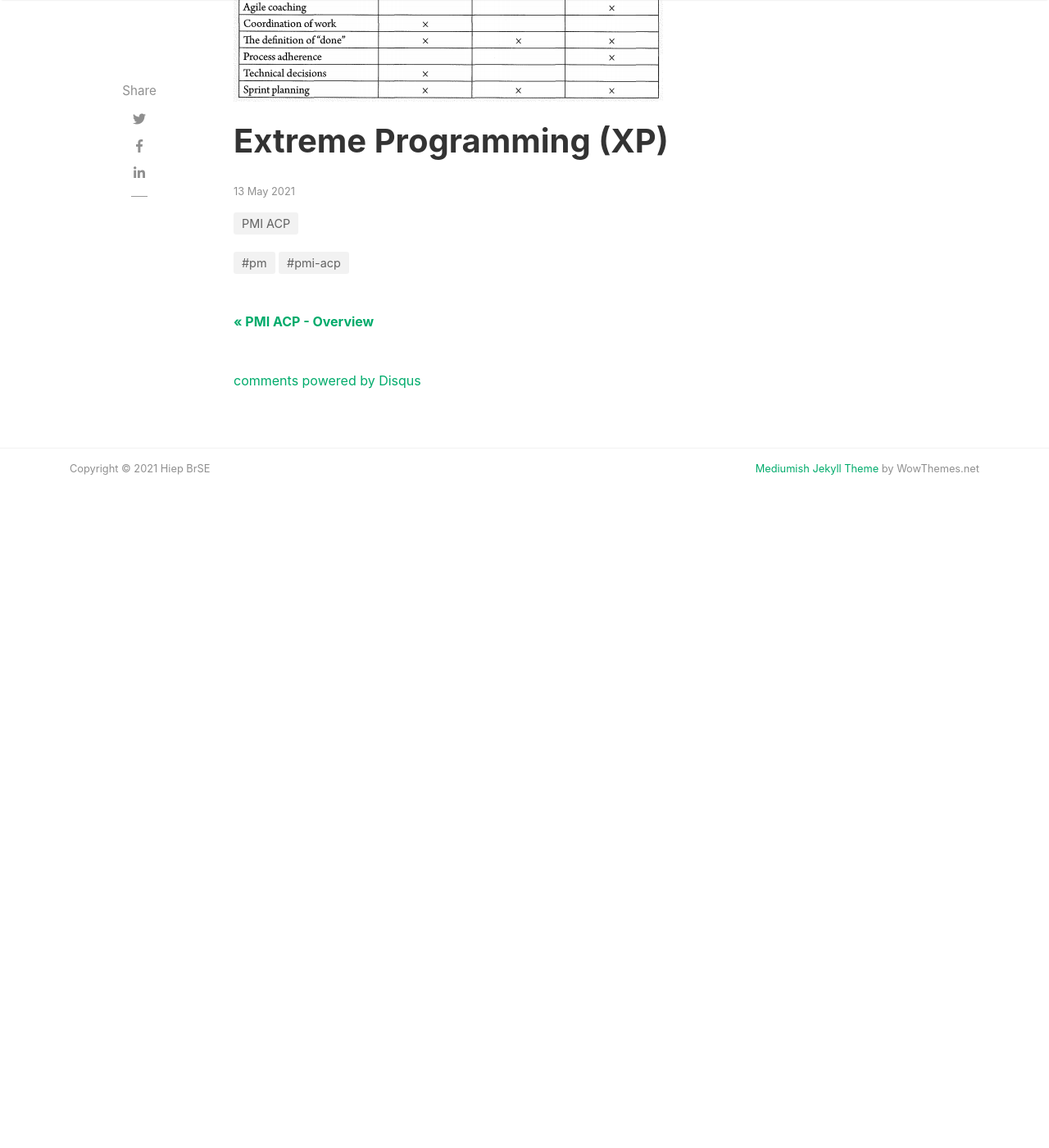
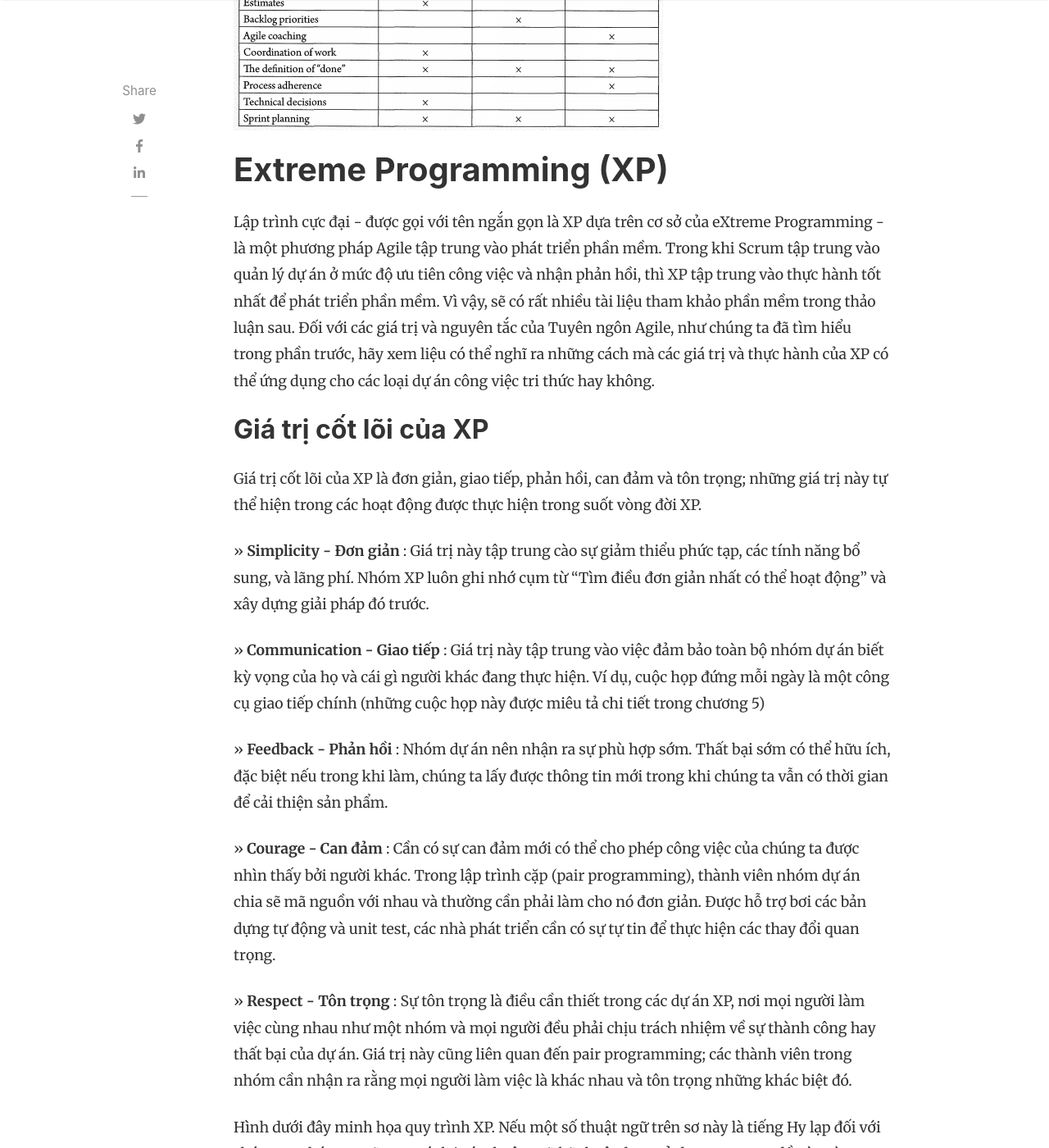
Before and after one commit to hiepvh1003/hiepvh1003.github.io, a Jekyll site: the page built from _posts/2021-05-13-pmiacp-chapter-1-agile-principles-mindset.md, in a window 1280 px wide and 1400 px high, scrolled down 41192 px. Shown: the whole window at 82% size. Built offline with Jekyll 4.4.1, drawn with Linux system fonts in a browser that asks for light colours; nearby versions of some CDN libraries; comment, search, counter and statistics services are not loaded; before the commit the page ends 41847 px from its top, so only the background shows below that; some of the changed text lies outside the part shown.

Commit message:
update list friend

```diff
--- a/_posts/2021-05-13-pmiacp-chapter-1-agile-principles-mindset.md
+++ b/_posts/2021-05-13-pmiacp-chapter-1-agile-principles-mindset.md
@@ -36,6 +36,7 @@ hidden: false
 | [　&#9;・　Các hoạt động Scrum (Sự kiện, lễ hội) ]({{ site.baseurl }}/pmiacp-chapter-1-agile-principles-mindset/#scrumActivities) |
 | [　&#9;・　Scrum artifacts - Hiện vật Scrum ]({{ site.baseurl }}/pmiacp-chapter-1-agile-principles-mindset/#scrumArtifact) |
 | [ Extreme Programming ]({{ site.baseurl }}/pmiacp-chapter-1-agile-principles-mindset/#xp) |
+| [  - Giá trị cốt lõi của XP ]({{ site.baseurl }}/pmiacp-chapter-1-agile-principles-mindset/#xpCoreValue) |
 
 <br/>
 {:#summary}
@@ -822,3 +823,26 @@ Sprint backlog là một tập hợp con của các hạng mục trong product b
 
 {:#xp}
 # Extreme Programming (XP)
+
+Lập trình cực đại - được gọi với tên ngắn gọn là XP dựa trên cơ sở của eXtreme Programming - là một phương pháp Agile tập trung vào phát triển phần mềm. Trong khi Scrum tập trung vào quản lý dự án ở mức độ ưu tiên công việc và nhận phản hồi, thì XP tập trung vào thực hành tốt nhất để phát triển phần mềm. Vì vậy, sẽ có rất nhiều tài liệu tham khảo phần mềm trong thảo luận sau. Đối với các giá trị và nguyên tắc của Tuyên ngôn Agile, như chúng ta đã tìm hiểu trong phần trước, hãy xem liệu có thể nghĩ ra những cách mà các giá trị và thực hành của XP có thể ứng dụng cho các loại dự án công việc tri thức hay không.
+
+{:#xpCoreValue}
+## Giá trị cốt lõi của XP
+
+Giá trị cốt lõi của XP là đơn giản, giao tiếp, phản hồi, can đảm và tôn trọng; những giá trị này tự thể hiện trong các hoạt động được thực hiện trong suốt vòng đời XP.
+
+» **Simplicity - Đơn giản** : Giá trị này tập trung cào sự giảm thiểu phức tạp, các tính năng bổ sung, và lãng phí. Nhóm XP luôn ghi nhớ cụm từ "Tìm điều đơn giản nhất có thể hoạt động" và xây dựng giải pháp đó trước.
+
+» **Communication - Giao tiếp** : Giá trị này tập trung vào việc đảm bảo toàn bộ nhóm dự án biết kỳ vọng của họ và cái gì người khác đang thực hiện. Ví dụ, cuộc họp đứng mỗi ngày là một công cụ giao tiếp chính (những cuộc họp này được miêu tả chi tiết trong chương 5)
+
+» **Feedback - Phản hồi** : Nhóm dự án nên nhận ra sự phù hợp sớm. Thất bại sớm có thể hữu ích, đặc biệt nếu trong khi làm, chúng ta lấy được thông tin mới trong khi chúng ta vẫn có thời gian để cải thiện sản phẩm.
+
+» **Courage - Can đảm** : Cần có sự can đảm mới có thể cho phép công việc của chúng ta được nhìn thấy bởi người khác. Trong lập trình cặp (pair programming), thành viên nhóm dự án chia sẽ mã nguồn với nhau và thường cần phải làm cho nó đơn giản. Được hỗ trợ bơi các bản dựng tự động và unit test, các nhà phát triển cần có sự tự tin để thực hiện các thay đổi quan trọng.
+
+» **Respect - Tôn trọng** : Sự tôn trọng là điều cần thiết trong các dự án XP, nơi mọi người làm việc cùng nhau như một nhóm và mọi người đều phải chịu trách nhiệm về sự thành công hay thất bại của dự án. Giá trị này cũng liên quan đến pair programming; các thành viên trong nhóm cần nhận ra rằng mọi người làm việc là khác nhau và tôn trọng những khác biệt đó.
+
+Hình dưới đây minh họa quy trình XP. Nếu một số thuật ngữ trên sơ này là tiếng Hy lạp đối với chúng ta; chúng ta sẽ xem xét lại các thuật ngữ kỹ thuật được sử dụng trong sơ đồ này và trong phần thảo luận về XP sẽ chi tiết hơn trong chương sau.
+
+![xpprocess]({{ site.baseurl }}/assets/images/xpprocess.png)
+
+Như thể hiện trong mô hình, nhóm dự án XP sử dụng yêu cầu nhẹ nhàng gọi là "User stories" để lên kế hoạch cho hoàn thành sản phẩm và các vòng lặp. Các vòng la
--- a/assets/css/screen.css
+++ b/assets/css/screen.css
@@ -910,6 +910,7 @@ table, table th, table td {
 
 #tblContent {
     width: 100%;
+    border: 1px dotted !important;
 }
 
 #tblContent th, #tblContent td {
```
Also changed, not shown: _posts/2021-04-26-friends-list.md (+1 -1 lines), assets/images/xpprocess.png (added).
